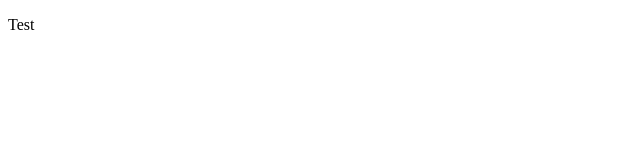
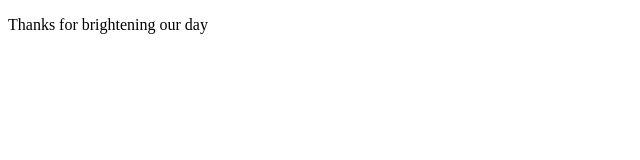
Before and after one commit to QRcodeLight/QRcodeLight.github.io, a plain HTML site: page index.html in a window 1280 px wide. Shown: the whole page, without its empty margins (0-640 px from the left). Drawn offline with Linux system fonts and the light colour scheme.

Commit message:
Update index.html

```diff
--- a/index.html
+++ b/index.html
@@ -5,7 +5,7 @@
     <meta charset="UTF-8">
     <meta name="viewport" content="width=device-width, initial-scale=1">
     <title>Test</title>
-    <p>Test</p>
+    <p>Thanks for brightening our day</p>
     <script>
         //Javascript here
     </script>
```
